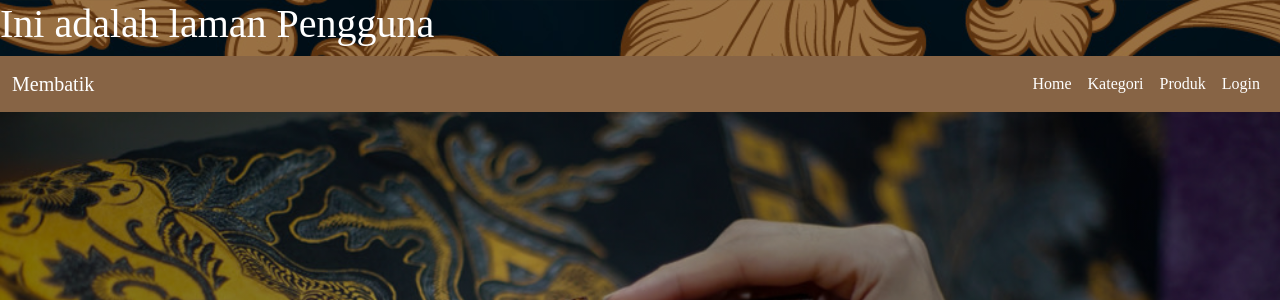
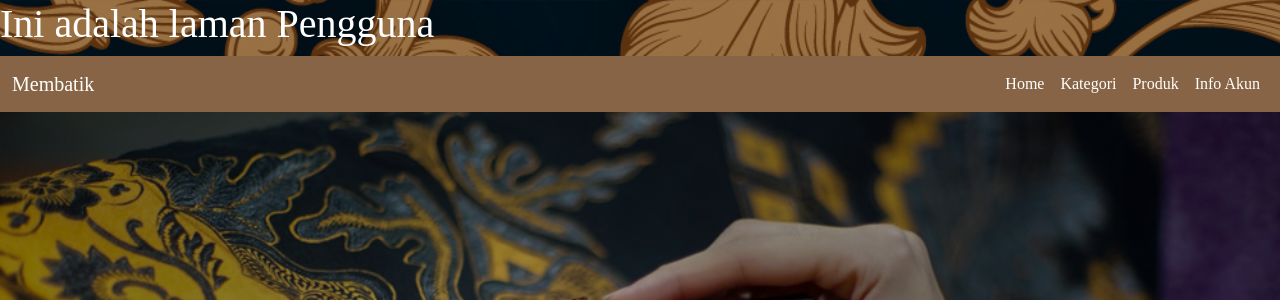
Before and after one commit to Dikkk3030/BackEnd-Project, a PHP site: page /index.php in a window 1280 px wide. Shown: the top 300 px of the page. Run offline with PHP 8.4, Linux system fonts and the light colour scheme; a user stored in the database is signed in; data that the repository does not hold is empty; some libraries are stand-ins or nearby versions.

Commit message:
Navbar status

```diff
--- a/navbar.php
+++ b/navbar.php
@@ -1,3 +1,6 @@
+<?php
+    session_start();
+?>
 <nav class="navbar navbar-expand-lg navbar-light">
      <div class="container-fluid">
          <a class="navbar-brand" href="#">Membatik</a>
@@ -19,8 +22,14 @@
                 </li>
 
                 <li class="nav-item">
-                    <a class="nav-link" href="#">Login</a>
-                    </li>
+                <?php
+                    if (isset($_SESSION['loginuser']) && $_SESSION['loginuser'] == true) {
+                        echo '<a class="nav-link" href="accountinfo.php">Info Akun</a>';
+                    } else {
+                        echo '<a class="nav-link" href="login.php">Login</a>';
+                    }
+                ?>
+                </li>
 
   </div>
   </div>
```
